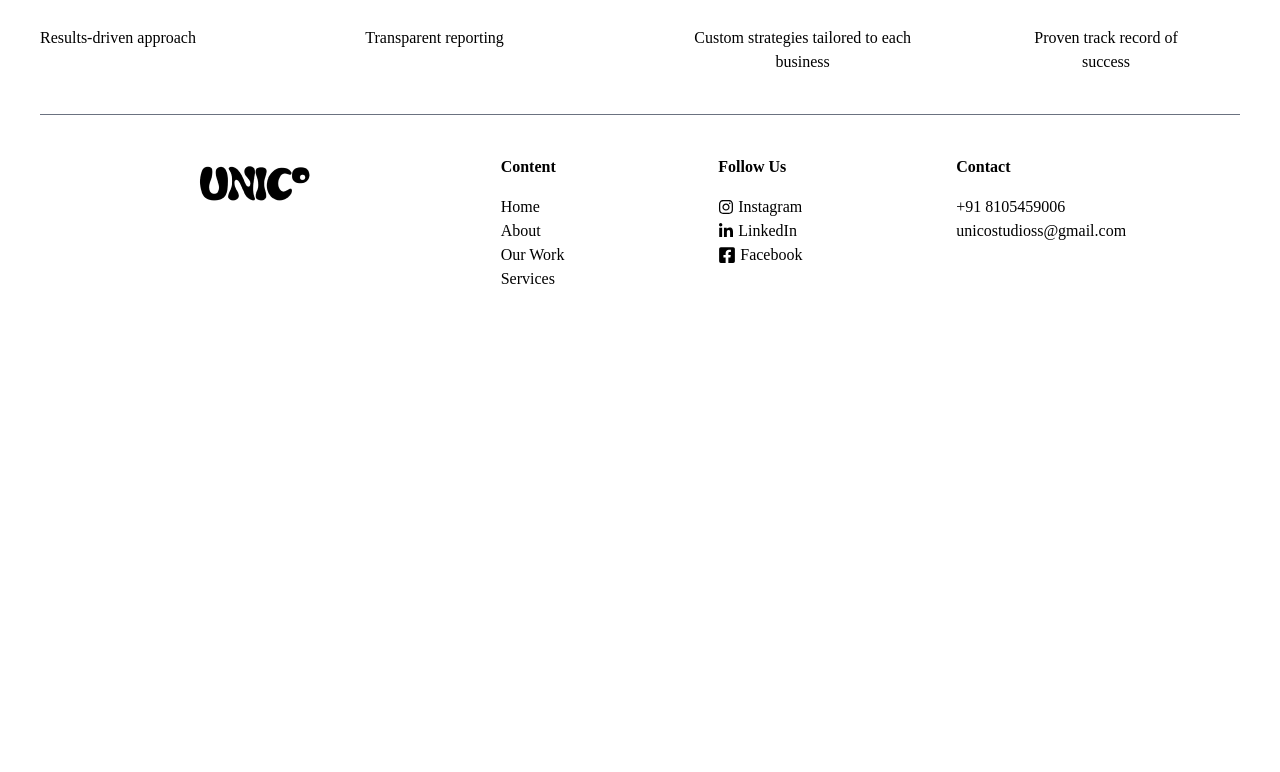
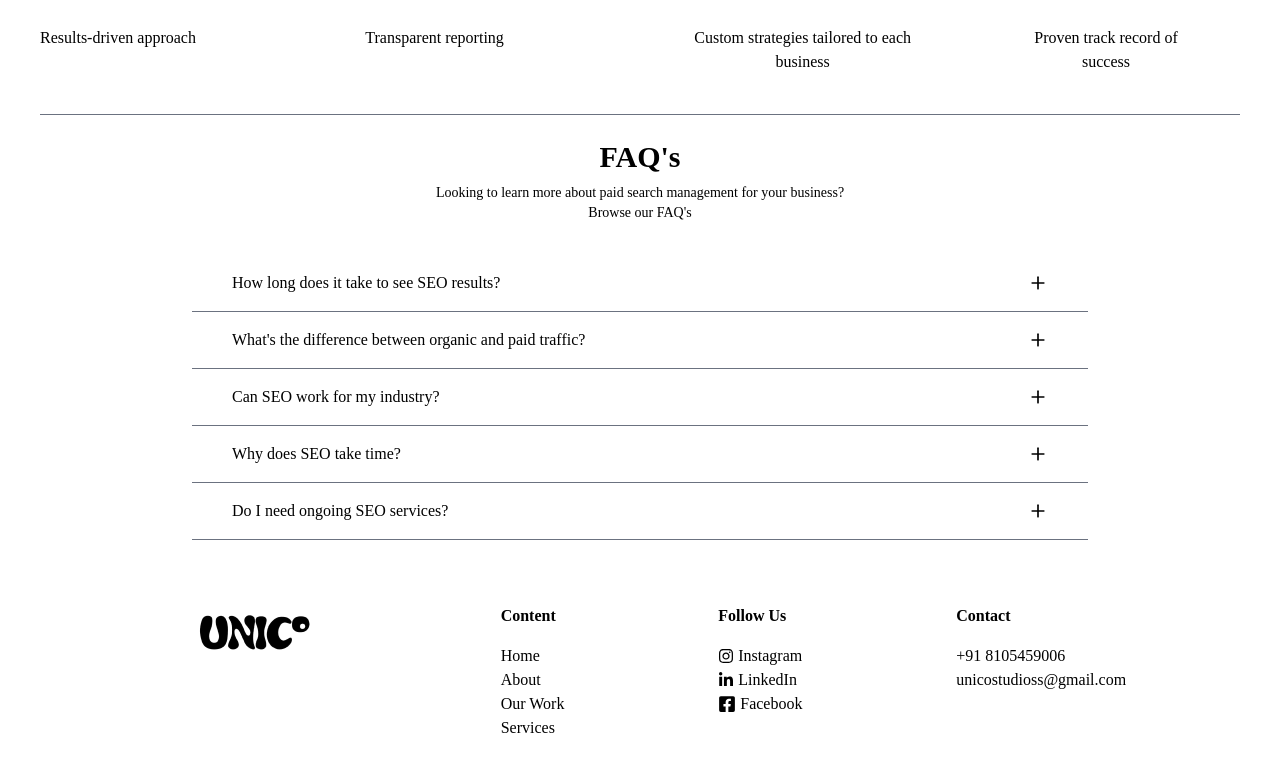
Before and after one commit to soni-naveen/Frontend-Assignment, a React (Vite) app: page /services in a window 1280 px wide. Shown: the part 1859-2631 px from the top of the page. Before the commit the page ends 2190 px from the top, so only its background shows below. Built offline with nearby package versions, Linux system fonts and the light colour scheme.

Commit message:
FAQ section completed

```diff
--- a/package.json
+++ b/package.json
@@ -10,6 +10,7 @@
     "preview": "vite preview"
   },
   "dependencies": {
+    "lucide-react": "^0.471.0",
     "react": "^18.3.1",
     "react-dom": "^18.3.1",
     "react-icons": "^5.4.0",
--- /dev/null
+++ b/src/components/FAQ.jsx
@@ -0,0 +1,85 @@
+import React, { useState } from "react";
+import { Plus } from "lucide-react";
+
+const FAQ = () => {
+  const [openIndex, setOpenIndex] = useState(null);
+
+  const faqData = [
+    {
+      question: "How long does it take to see SEO results?",
+      answer:
+        "It typically takes 4-6 months to start seeing significant SEO results. However, this can vary depending on factors like competition, current site performance, and implementation speed.",
+    },
+    {
+      question: "What's the difference between organic and paid traffic?",
+      answer:
+        "Organic traffic comes from unpaid search results through SEO efforts, while paid traffic comes from paid advertising like PPC campaigns. Organic takes longer but can provide sustainable long-term results.",
+    },
+    {
+      question: "Can SEO work for my industry?",
+      answer:
+        "Yes, SEO can work for virtually any industry. The specific strategies may vary, but improving search visibility is valuable for any business with an online presence.",
+    },
+    {
+      question: "Why does SEO take time?",
+      answer:
+        "SEO takes time because it involves multiple factors: building site authority, creating quality content, earning backlinks, and waiting for search engines to recognize and reward these improvements.",
+    },
+    {
+      question: "Do I need ongoing SEO services?",
+      answer:
+        "Yes, ongoing SEO is recommended as search algorithms constantly change, competition evolves, and regular content updates are needed to maintain and improve rankings.",
+    },
+  ];
+
+  const toggleItem = (index) => {
+    setOpenIndex(openIndex === index ? null : index);
+  };
+
+  return (
+    <div className="max-w-4xl mx-auto py-6">
+      <div className="text-center mb-8">
+        <h1 className="text-3xl font-bold mb-2">FAQ's</h1>
+        <p className="text-black text-sm">
+          Looking to learn more about paid search management for your business?
+          <br />
+          Browse our FAQ's
+        </p>
+      </div>
+
+      <div>
+        {faqData.map((item, index) => (
+          <div
+            key={index}
+            className="border-b border-gray-500 transition-all ease-in-out duration-200"
+          >
+            <button
+              className="w-full py-4 px-10 flex justify-between items-center text-left focus:outline-none"
+              onClick={() => toggleItem(index)}
+            >
+              <span className="font-medium">{item.question}</span>
+              <Plus
+                className={`transform transition-transform duration-300 ${
+                  openIndex === index ? "rotate-45" : ""
+                }`}
+                size={20}
+              />
+            </button>
+
+            <div
+              className={`grid transition-all duration-300 ease-in-out ${
+                openIndex === index ? "grid-rows-[1fr] " : "grid-rows-[0fr] "
+              }`}
+            >
+              <div className="overflow-hidden">
+                <div className="text-gray-600 py-4 px-10">{item.answer}</div>
+              </div>
+            </div>
+          </div>
+        ))}
+      </div>
+    </div>
+  );
+};
+
+export default FAQ;
--- a/src/pages/Services.jsx
+++ b/src/pages/Services.jsx
@@ -6,6 +6,7 @@ import result from "../assets/resultdriven.png";
 import strategies from "../assets/strategies.png";
 import success from "../assets/success.png";
 import reporting from "../assets/tranparentreporting.png";
+import FAQ from "../components/FAQ";
 
 export default function Services() {
   return (
@@ -123,6 +124,10 @@ export default function Services() {
         </div>
       </section>
       <div className="h-[0.5px] bg-gray-500"></div>
+      {/* FAQ's */}
+      <section>
+        <FAQ />
+      </section>
     </div>
   );
 }
```
Also changed, not shown: 1 other file (tests, documents, lock files or other folders).
